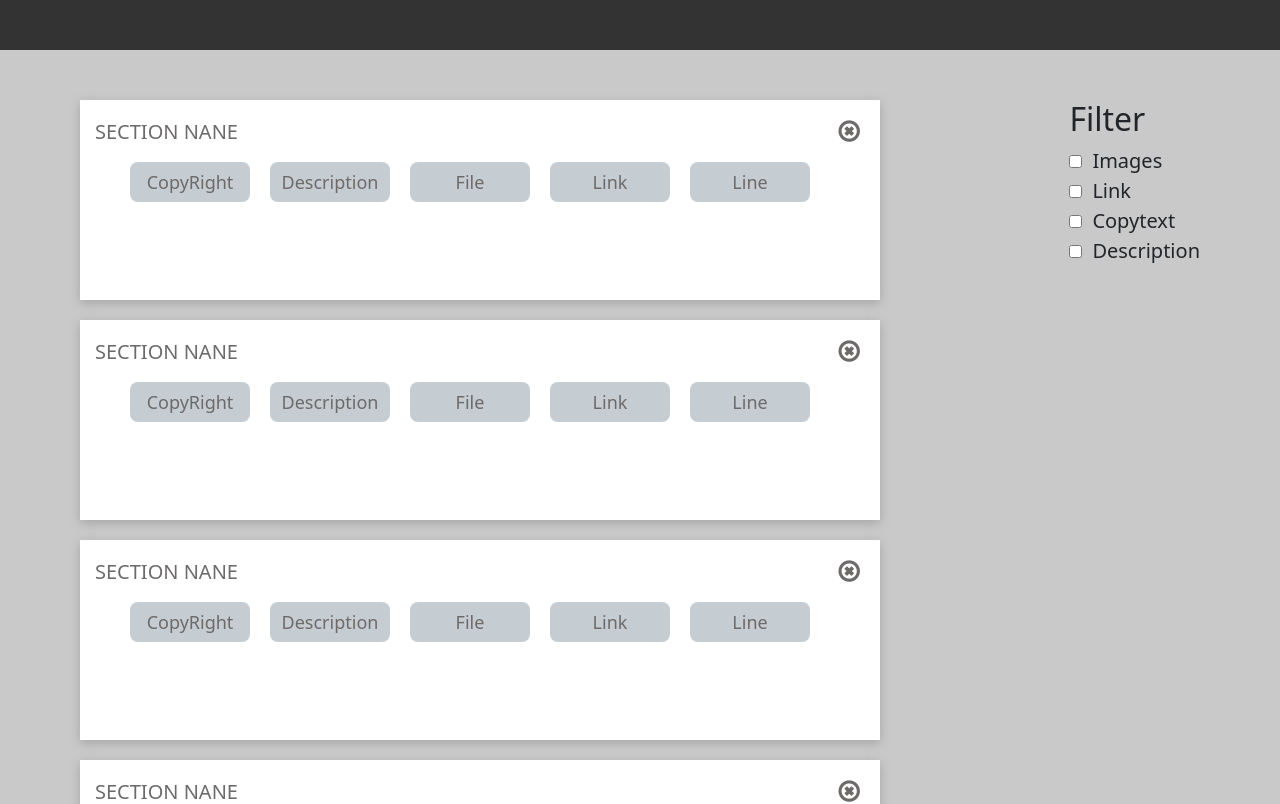
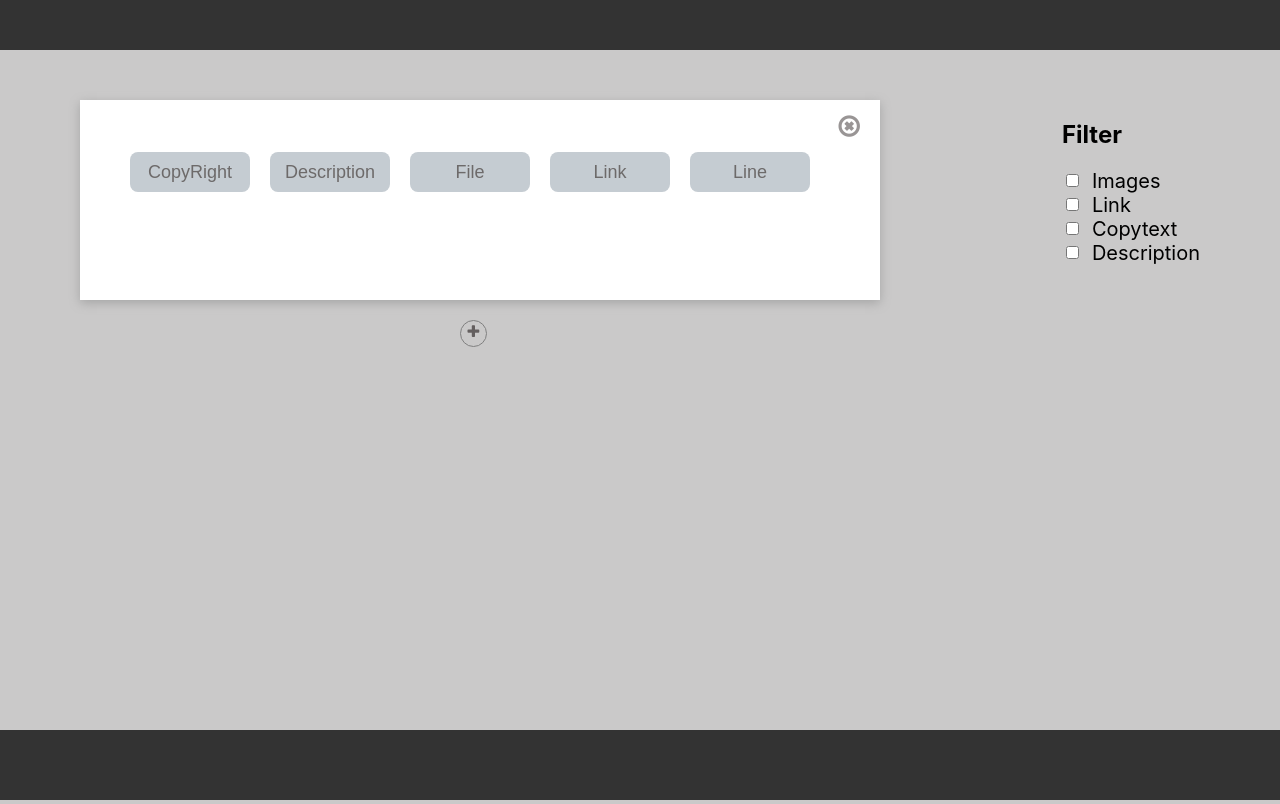
Before and after one commit to SachinthaLakshan/upload--filter-project, a React (Create React App) app: page / in a window 1280 px wide. Shown: the top 804 px of the page. Built offline with nearby package versions, Linux system fonts and the light colour scheme.

Commit message:
added add & delete sections

```diff
--- a/src/App.js
+++ b/src/App.js
@@ -1,5 +1,5 @@
 
-import 'bootstrap/dist/css/bootstrap.min.css'
+
 import Main from './components/Main';
 
 
--- a/src/components/Main.js
+++ b/src/components/Main.js
@@ -1,21 +1,55 @@
-import React, { useState } from 'react';
+import React, { useState, useEffect } from 'react';
 import Section from './Section';
 
 
 const Main = () => {
+    var isection =[
+        {
+            id: 1,
+            sectionName: "Homeeeee"
+        }
+        ];
+
+    const [section, setSection] = useState([isection]);
+
+    useEffect(() => {
+        let arr = localStorage.getItem("section");
+        if (arr) {
+            let obj = JSON.parse(arr)
+            setSection(obj)
+        }
+    }, [])
 
 
+    const sectionCloseBtnHandler = (index) => {
+        let tempList = section;
+        tempList.splice(index, 1)
+        localStorage.setItem("section", JSON.stringify(tempList))
+        setSection(tempList)
+        window.location.reload()
+    }
+
+    const addSection = () => {
+        let tempList = section;
+        tempList.push({id:2,sectionName:"NEW SECTION"});
+        localStorage.setItem("section", JSON.stringify(tempList));
+        setSection(section);
+        window.location.reload();
+    }
+
     return (
-        <div class="main-container">
-
+        <div className="main-container">
             <div >
-                <Section />
-                <Section />
-                <Section />
-                <Section />
-                <Section />
+                {section && section.map((obj, index) => {
+                    return (<div key={index}>
+                        <Section scectionObj={obj} index={index} closeBtnHandler={sectionCloseBtnHandler} />
+                        <div className="plus-icon-wrapper" onClick={addSection}>
+                            <i className="fa fa-plus" aria-hidden="true"></i>
+                        </div>
+                    </div>)
+                })}
             </div>
-            <div>
+            <div className="sidebar">
                 <h2>Filter</h2>
                 <div className="row-1" >
                     <input type="checkbox" />
--- a/src/components/Section.js
+++ b/src/components/Section.js
@@ -1,21 +1,46 @@
 import React, { useState } from 'react';
 
 
-const Section = () => {
+const Section = ({scectionObj,closeBtnHandler,index}) => {
 
+     const [headerIsEditable, setHeaderIsEditable] = useState(false);
+    // var section = [
+    //     {
+    //         id: 1,
+    //         sectionName: "Homeeeee"
+    //     }, {
+    //         id: 2,
+    //         sectionName: "Car"
+    //     },
+    //     {
+    //         id: 3,
+    //         sectionName: "Bike"
+    //     }
+    // ];
+    // localStorage.setItem("section", JSON.stringify(section));
+    // var storedColors = JSON.parse(localStorage.getItem("section"));
+    // console.log(storedColors);
+
+    const clickHandler = () => {
+        setHeaderIsEditable(true);
+    }
+    const sectionCloseBtnHandler =()=>{
+        closeBtnHandler(index)
+    }
 
     return (
-        <div class="card-container">
+        <div className="card-container">
             <div className="section-header">
-                <h5>SECTION NANE</h5>
-                <i className="fa fa-times-circle-o" />
+                {!headerIsEditable ? <h5 onClick={clickHandler} alt={"click to edit"} >{scectionObj.sectionName}</h5 > :
+                    <input placeholder="Add Header.." />}
+                <i className="fa fa-times-circle-o" onClick={sectionCloseBtnHandler} />
             </div>
             <div className="row-1 bottom-btn-wraper">
-            <button className="row-buttons">CopyRight</button>
-            <button className="row-buttons">Description</button>
-            <button className="row-buttons">File</button>
-            <button className="row-buttons">Link</button>
-            <button className="row-buttons">Line</button>
+                <button className="row-buttons">CopyRight</button>
+                <button className="row-buttons">Description</button>
+                <button className="row-buttons">File</button>
+                <button className="row-buttons">Link</button>
+                <button className="row-buttons">Line</button>
             </div>
         </div>
     );
--- a/src/index.css
+++ b/src/index.css
@@ -29,10 +29,14 @@ header{
 }
 footer{
   background-color: #333;
-  position: relative;
+  position: fixed;
   bottom: 0;
   width: 100%;
   height: 70px;
+  margin-top: 500px;
+}
+main{
+  padding-bottom: 200px;
 }
 /* todo */
 .card-container{
@@ -75,12 +79,31 @@ footer{
   margin-left: 5px;
   padding: 10px;
 }
+.section-header input{
+  margin-top: 8px;
+  margin-left: 5px;
+  padding: 10px;
+  border: 0;
+  font-size: 15px;
+  border-bottom: 1px solid gray;
+  margin-bottom: 40px;
+  width: 100px;
+  padding-bottom: 0px;
+}
+
 
 .section-header i {
   margin-right: 20px;
   font-size: 25px;
+  color: #999595;
+
 }
+.section-header i:hover {
 
+  color: black;
+  text-shadow: black;
+
+}
 .row-buttons{
   border-radius: 8px;
   border: 0;
@@ -94,3 +117,27 @@ footer{
 .bottom-btn-wraper{
 justify-content: center;
 }
+
+.plus-icon-wrapper{
+  border-radius: 50%;
+  border:1px gray solid;
+  position: relative;
+  display: inline-block;
+  width: 25px;
+  height: 25px;
+  margin-bottom: 20px;
+  text-align: center;
+  margin-left: 380px;
+}
+.plus-icon-wrapper i{
+  font-size: 15px;
+  color: rgb(100, 95, 95);
+  padding-top: 3px;
+
+}
+.plus-icon-wrapper:hover{
+  background-color: rgb(51, 50, 50);
+}
+.plus-icon-wrapper i:hover{
+  color: #fff;
+}
```
